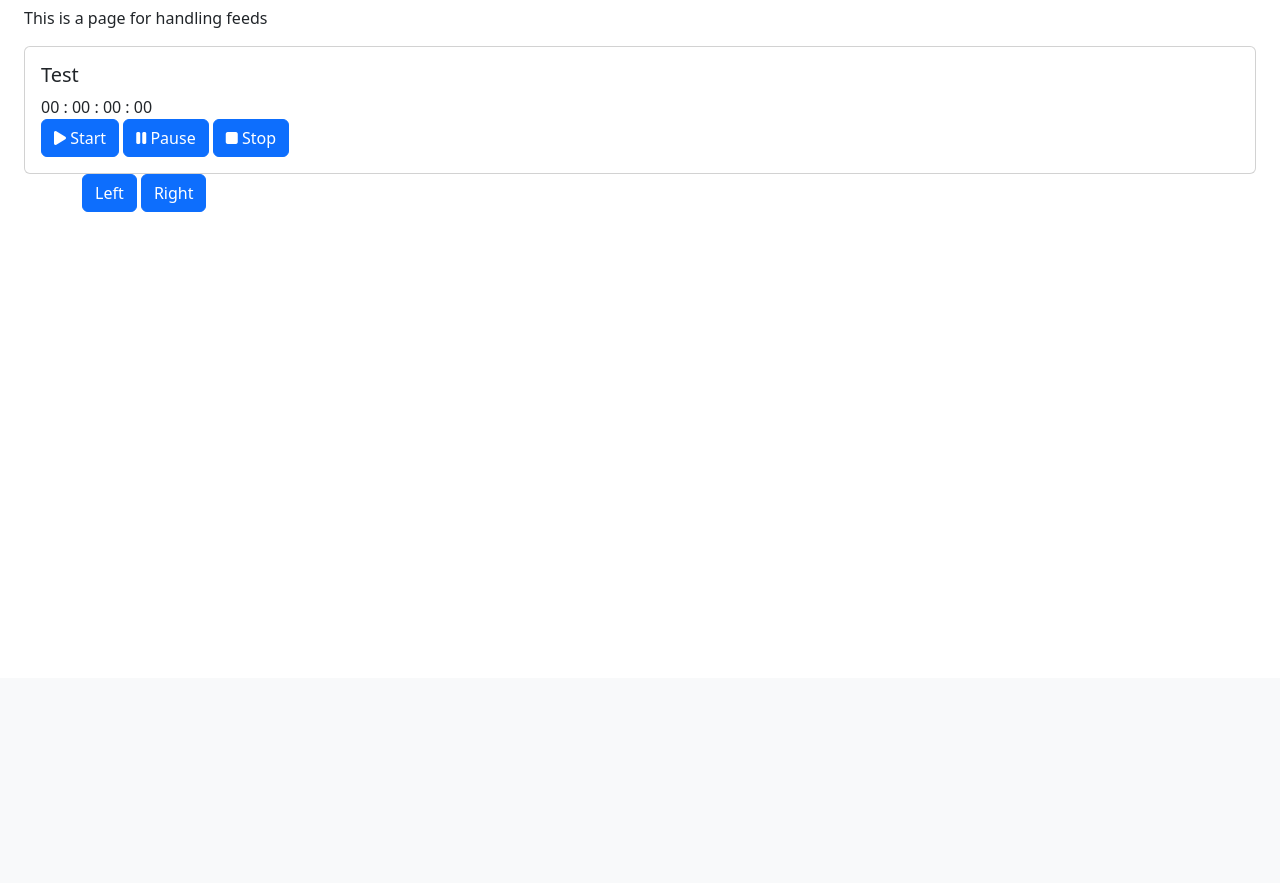
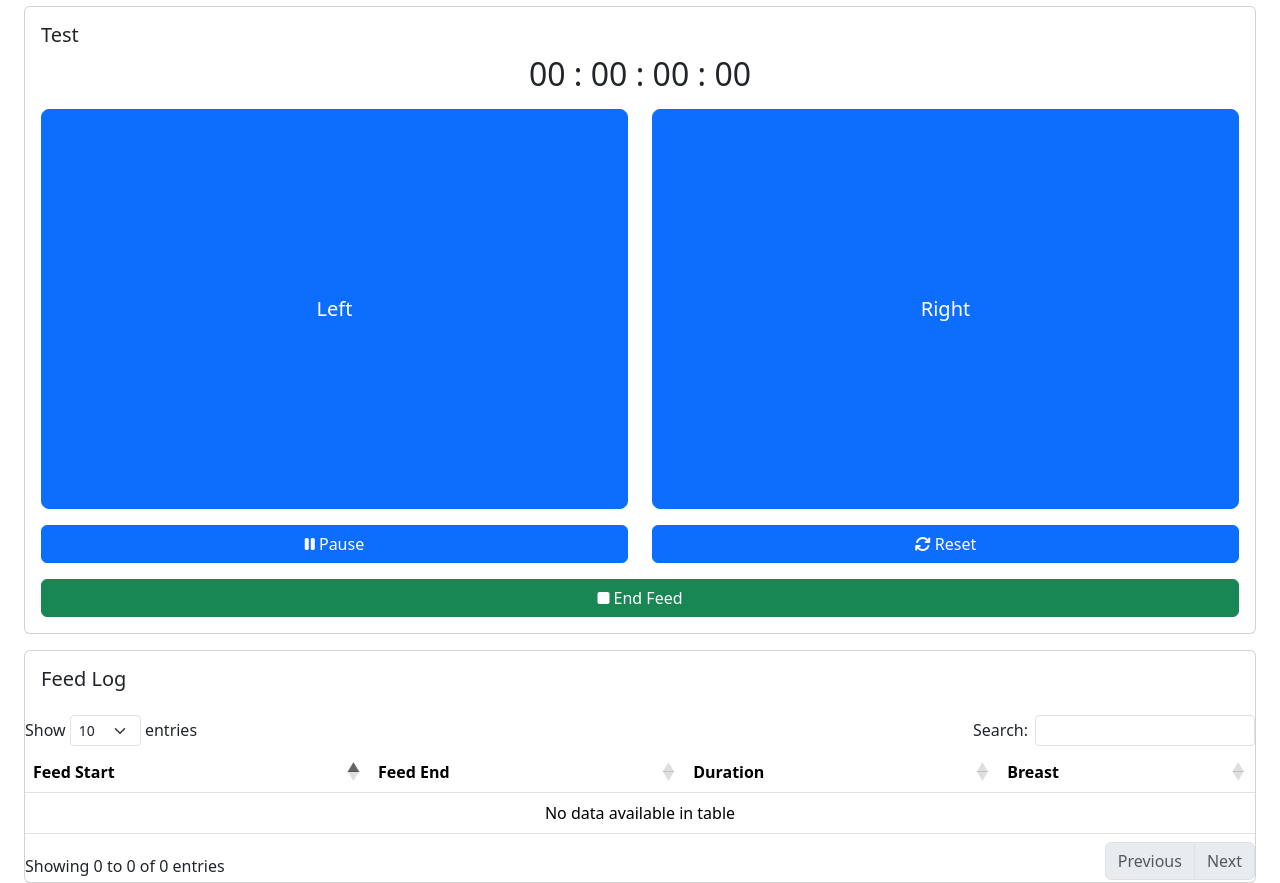
Before and after one commit to mijon/babytracker, a Flask app: page /feeds/ in a window 1280 px wide. Shown: the part 122-1005 px from the top of the page. Before the commit the page ends 334 px from the top, so only its background shows below. Run offline with Flask 3, Linux system fonts and the light colour scheme; data that the repository does not hold is empty; some libraries are stand-ins or nearby versions.

Commit message:
Mostly there with feeds

```diff
--- a/babytracker/changes.py
+++ b/babytracker/changes.py
@@ -21,7 +21,7 @@ def index():
         return redirect(url_for("changes.index"))
 
     changes = db.execute(
-        "SELECT change_type, change_time from changes ORDER BY id DESC"
+        "SELECT change_type, change_time FROM changes ORDER BY id DESC"
     ).fetchall()
 
     return render_template("changes/index.html", changes=changes)
--- a/babytracker/feeds.py
+++ b/babytracker/feeds.py
@@ -1,7 +1,32 @@
-from flask import (Blueprint, g, render_template)
+from flask import (Blueprint, render_template, request, url_for, redirect)
+from babytracker.db import get_db
+from datetime import (datetime, timedelta)
 
-bp = Blueprint("feeds", __name__, url_prefix = "/feeds")
+bp = Blueprint("feeds", __name__, url_prefix="/feeds")
+
 
 @bp.route("/")
 def index():
-    return render_template("feeds/index.html")
+    db = get_db()
+    feeds = db.execute(
+        "SELECT start_time, stop_time, duration, breast FROM feeds ORDER BY id DESC"
+    ).fetchall()
+    return render_template("feeds/index.html", feeds=feeds)
+
+
+@bp.route("/submit", methods=["POST"])
+def submit():
+    db = get_db()
+    feed_end = datetime.now()
+    feed_duration = timedelta(hours=int(request.form["hour"]),
+                              minutes=int(request.form["minute"]),
+                              seconds=int(request.form["second"]),
+                              microseconds=int(request.form["count"]))
+    feed_start = feed_end - feed_duration
+    breast = request.form["breast"]
+    db.execute("INSERT INTO feeds (start_time, stop_time, breast, duration)"
+               " VALUES (?, ?, ?, ?)",
+               (feed_start, feed_end, breast, str(feed_duration)))
+    db.commit()
+
+    return redirect(url_for("feeds.index"))
--- a/babytracker/schema.sql
+++ b/babytracker/schema.sql
@@ -1,25 +1,17 @@
-DROP TABLE IF EXISTS feed_sessions;
-DROP TABLE IF EXISTS feed_subsessions;
+DROP TABLE IF EXISTS feeds;
 DROP TABLE IF EXISTS sleeps;
 DROP TABLE IF EXISTS changes;
 
 DROP TABLE IF EXISTS medications;
 DROP TABLE IF EXISTS medications_log;
 
-CREATE TABLE feed_sessions (
+CREATE TABLE feeds (
 	id INTEGER PRIMARY KEY AUTOINCREMENT,
 	start_time TIMESTAMP NOT NULL,
 	stop_time TIMESTAMP NOT NULL,
+	breast VARCHAR(5) NOT NULL,
+	duration INTEGER NOT NULL,
 	notes TEXT
-);
-
-CREATE TABLE feed_subsessions (
-	id INTEGER PRIMARY KEY AUTOINCREMENT,
-	session_id INTEGER,
-	breast CHAR(1),
-	start_time TIMESTAMP NOT NULL,
-	stop_time TIMESTAMP NOT NULL,
-	FOREIGN KEY (session_id) REFERENCES feed_sessions (id)
 );
 
 CREATE TABLE medications (
--- a/babytracker/templates/feeds/index.html
+++ b/babytracker/templates/feeds/index.html
@@ -4,12 +4,11 @@
 {% endblock %}
 
 {% block content %}
-<p>This is a page for handling feeds<p>
 
 <div class="card">
   <div class="card-body">
     <h5 class="card-title">Test</h5>
-      <div id="timer">
+      <div id="timer" class="h2 text-center">
         <span class="digit" id="hr">00</span>
         <span class="txt"> : </span>
         <span class="digit" id="min">00</span>
@@ -19,10 +18,58 @@
         <span class="digit" id="count">00</span>
       </div>
       <div id="timer-buttons">
-        <button class="btn btn-primary" type="button" id="start"><i class="fa-solid fa-play"></i> Start</button>
-        <button class="btn btn-primary" type="button" id="pause"><i class="fa-solid fa-pause"></i> Pause</button>
-        <button class="btn btn-primary" type="button" id="stop"><i class="fa-solid fa-stop"></i> Stop</button>
+      <div class="row mt-3">
+        <div class="col-md-6 col-6">
+          <button id="leftbutton" class="btn btn-lg btn-primary w-100" style="height:400px" type="button">Left</button>
+        </div>
+        <div class="col-md-6 col-6">
+          <button id="rightbutton" class="btn btn-lg btn-primary w-100" style="height:400px" type="button">Right</button>
+        </div>
       </div>
+      <div class="row mt-3">
+        <!-- <button class="btn btn-primary" type="button" id="start"><i class="fa-solid fa-play"></i> Start</button> -->
+        <div class="col-md-6 col-6">
+          <button class="btn btn-primary w-100" type="button" id="pause"><i class="fa-solid fa-pause"></i> Pause</button>
+        </div>
+        <div class="col-md-6 col-6">
+          <button class="btn btn-primary w-100" type="button" id="reset"><i class="fa-solid fa-refresh"></i> Reset</button>
+        </div>
+      </div>
+      <div class="row mt-3">
+        <div class="col-w-100">
+          <button class="btn btn-success w-100" type="button" id="submit"><i class="fa-solid fa-stop"></i> End Feed</button>
+        </div>
+      </div>
+      </div>
+  </div>
+</div>
+<div class = "card mt-3">
+  <div class = "card-body">
+  <h5 class="card-title">
+      Feed Log
+    </div>
+
+    <table id="data" class="table">
+      <thead>
+        <tr>
+          <th>Feed Start</th>
+          <th>Feed End</th>
+          <th>Duration</th>
+          <th>Breast</th>
+        </tr>
+      </thead>
+      <tbody>
+      {% for feed in feeds %}
+      <tr>
+        <td>{{ feed["start_time"].strftime("%Y-%m-%d %H:%M") }}</td>
+        <td>{{ feed["stop_time"].strftime("%Y-%m-%d %H:%M") }}</td>
+        <td>{{ feed["duration"]  }}</td>
+        <td>{{ feed["breast"] }}</td>
+      </tr>
+      {% endfor %}
+      </tbody>
+    </table>
+
   </div>
 </div>
 
@@ -30,8 +77,6 @@
 
 <div class="container">
   <div class="d-grid gap-2 d-md-block">
-    <button class="btn btn-primary" type="button">Left</button>
-    <button class="btn btn-primary" type="button">Right</button>
   </div>
 
   <div class="d-grid gap-2 d-md-block">
@@ -42,17 +87,27 @@
 
 {% block scripts %}
 <script>
-let startBtn = document.getElementById("start");
 let pauseBtn = document.getElementById("pause");
-let stopBtn = document.getElementById("stop");
+let leftBtn = document.getElementById("leftbutton");
+let rightBtn = document.getElementById("rightbutton");
+let resetBtn = document.getElementById("reset");
+let submitBtn = document.getElementById("submit");
 
 let hour = 00;
 let minute = 00;
 let second = 00;
 let count = 00;
+let breast="";
 
-startBtn.addEventListener('click', function() {
+leftBtn.addEventListener('click', function() {
   timer = true;
+  breast = "left";
+  stopWatch();
+})
+
+rightBtn.addEventListener('click', function() {
+  timer = true;
+  breast = "right";
   stopWatch();
 })
 
@@ -60,27 +115,17 @@ pauseBtn.addEventListener('click', function() {
   timer = false;
 })
 
+resetBtn.addEventListener('click', function() {
+  timer = false;
+  count = 0;
+  second = 0;
+  minute = 0;
+  hour = 0;
 
-function stopWatch () {
-  if (timer) {
-    count++;
+  setWatch(0, 0, 0, 0);
+})
 
-    if (count == 100) {
-      second++;
-      count = 0;
-    }
-
-    if (second == 60) {
-      minute ++;
-      second = 0;
-    }
-
-    if (minute == 60) {
-      hour++;
-      minute = 0;
-      secod = 0;
-    }
-
+function setWatch(hour, minute, second, count) {
     let hrString = hour;
     let minString = minute;
     let secString = second;
@@ -106,8 +151,60 @@ function stopWatch () {
     document.getElementById("min").innerHTML = minString;
     document.getElementById("sec").innerHTML = secString;
     document.getElementById("count").innerHTML = countString;
+}
+
+function stopWatch () {
+  if (timer) {
+    count++;
+
+    if (count == 100) {
+      second++;
+      count = 0;
+    }
+
+    if (second == 60) {
+      minute ++;
+      second = 0;
+    }
+
+    if (minute == 60) {
+      hour++;
+      minute = 0;
+      secod = 0;
+    }
+
+    setWatch(hour, minute, second, count);
     setTimeout(stopWatch, 10);
   }
 }
+
+submitBtn.addEventListener('click', function() {
+  timer=false;
+  const submit_url = {{ url_for("feeds.submit")|tojson }}
+  console.log(submit_url)
+  let data = new FormData()
+  data.append("hour", hour)
+  data.append("minute", minute)
+  data.append("second", second)
+  data.append("count", count)
+  data.append("breast", breast)
+
+  // clear the watch
+  setWatch(0,0,0,0);
+
+  console.log(data)
+  fetch(submit_url, {
+    "method":"POST",
+    "body": data,
+  }).then(data)
+})
+
 </script>
+
+
+  <script>
+    $(document).ready(function () {
+      $('#data').DataTable();
+    });
+  </script>
 {% endblock %}
```
